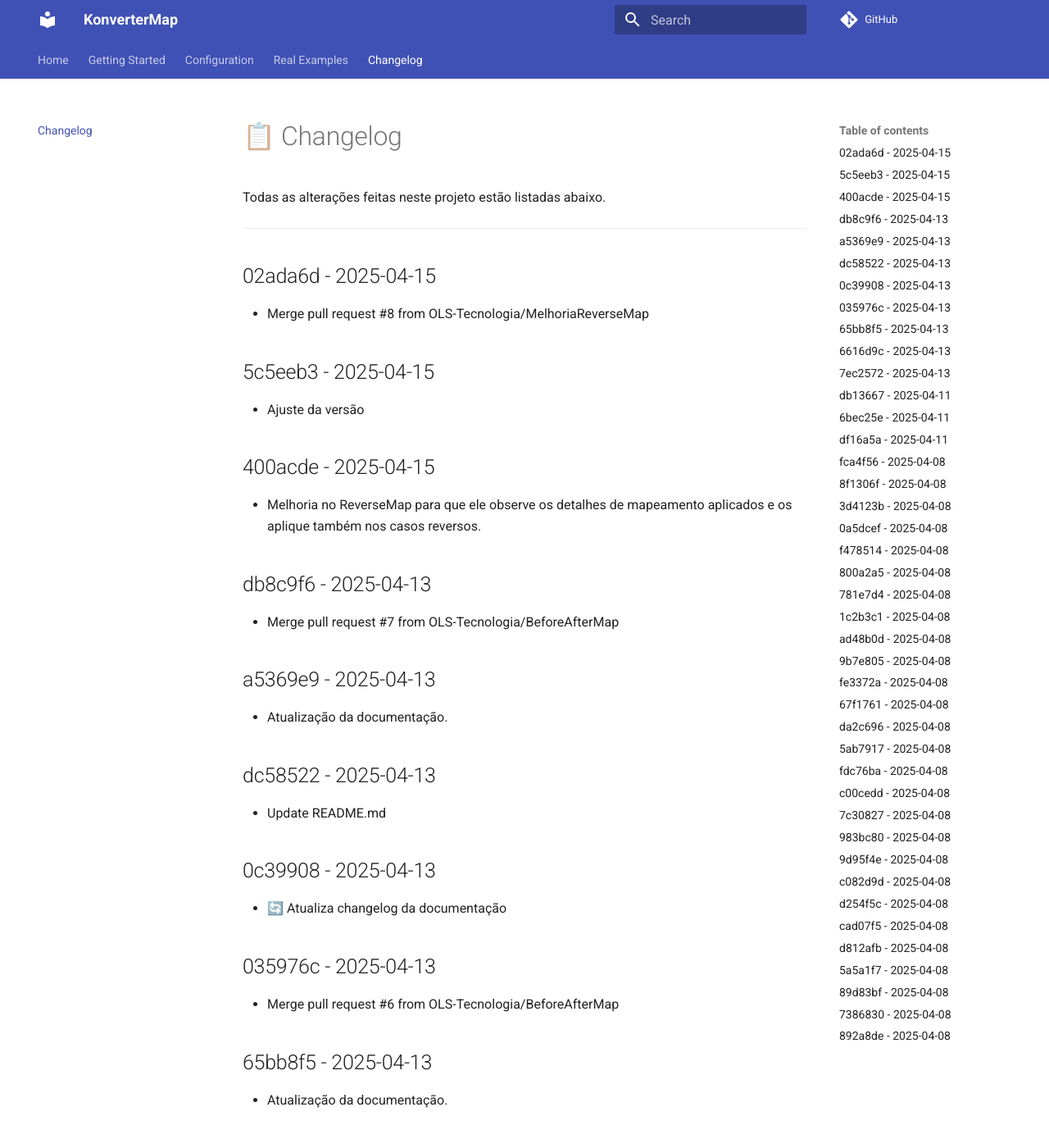
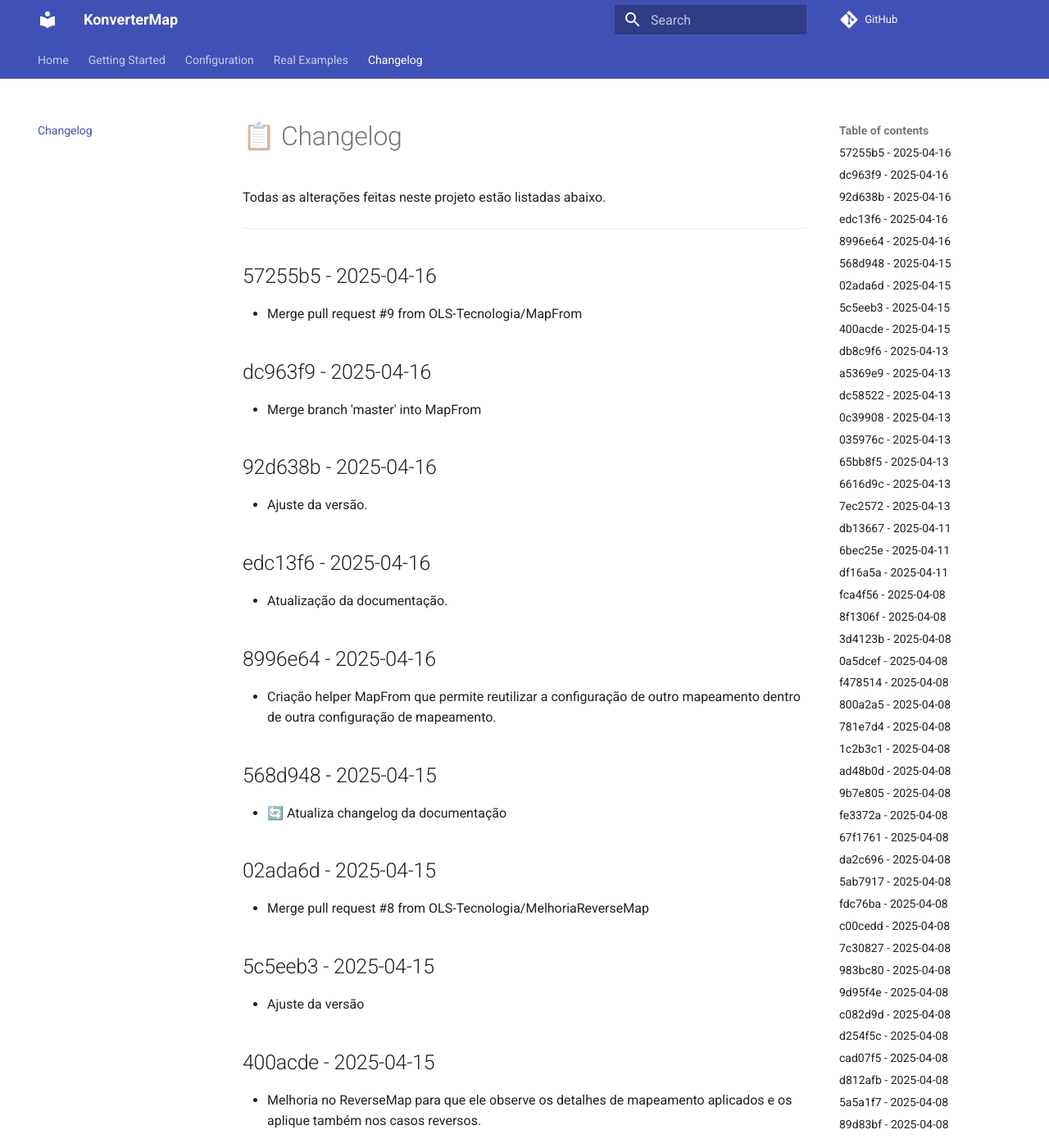
Before and after one commit to OLS-Tecnologia/KonverterMap, an MkDocs documentation site: the page built from docs/changelog.md, in a window 1280 px wide and 1400 px high. Shown: the whole window at 82% size. Built offline with MkDocs 1.6.1 and Material for MkDocs 9.7.7, drawn with Linux system fonts in a browser that asks for light colours; comment, search, counter and statistics services are not loaded.

Commit message:
🔄 Atualiza changelog da documentação

```diff
--- a/docs/changelog.md
+++ b/docs/changelog.md
@@ -3,6 +3,24 @@
 Todas as alterações feitas neste projeto estão listadas abaixo.
 
 ---
+
+## 57255b5 - 2025-04-16
+- Merge pull request #9 from OLS-Tecnologia/MapFrom
+
+## dc963f9 - 2025-04-16
+- Merge branch 'master' into MapFrom
+
+## 92d638b - 2025-04-16
+- Ajuste da versão.
+
+## edc13f6 - 2025-04-16
+- Atualização da documentação.
+
+## 8996e64 - 2025-04-16
+- Criação helper MapFrom que permite reutilizar a configuração de outro mapeamento dentro de outra configuração de mapeamento.
+
+## 568d948 - 2025-04-15
+- 🔄 Atualiza changelog da documentação
 
 ## 02ada6d - 2025-04-15
 - Merge pull request #8 from OLS-Tecnologia/MelhoriaReverseMap
```
